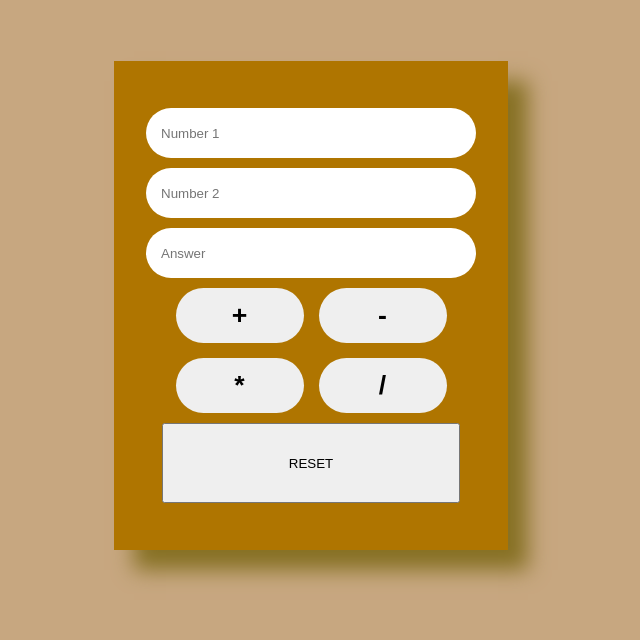
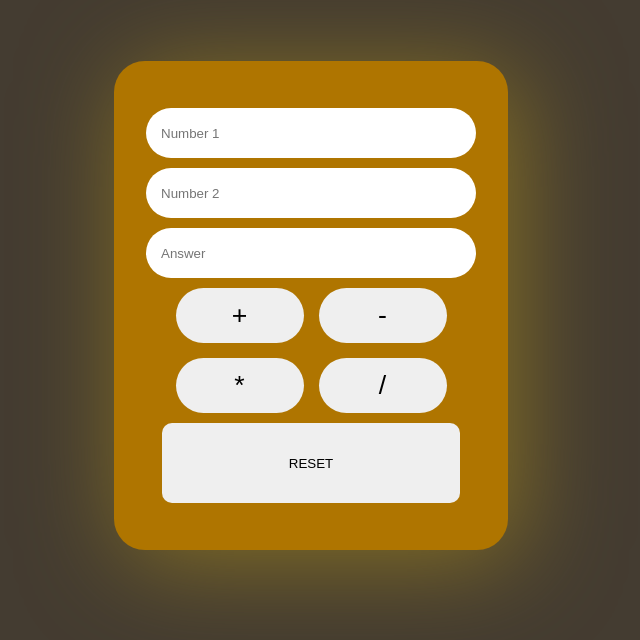
Before and after one commit to Codesamp-Rohan/Calculator, a plain HTML site: page index.html in a window 1280 px wide. In both pictures the pointer is over the element 640 px from the left and 305 px from the top of the page. Shown: the whole page, without its empty margins (329-969 px from the left). Drawn offline with Linux system fonts and the light colour scheme.

Commit message:
Add files via upload

```diff
--- a/style.css
+++ b/style.css
@@ -5,13 +5,14 @@
 body{
     display: flex;
     justify-content: center;
-    background-color: #c7a780;
+    background-color: #443c31;
     color: white;
 }
 h1{
-
+    font-weight: 100;
 }
 .calculator{
+    border-radius: 31px;
     width: 300px;
     height: auto;
     display: flex;
@@ -26,7 +27,7 @@ h1{
     transition: 300ms;
 }
 .calculator:hover{
-     box-shadow: 20px 20px 20px #877124;
+    box-shadow: 10px 10px 100px #877124;
 }
 .display{
     width: 100%;
@@ -48,7 +49,15 @@ h1{
     border-radius: 183px;
     border: 0px;
 }
+.button:hover{
+    box-shadow: 2px 4px 0px black;
+}
 #reset{
+    border-radius: 10px;
     width: 298px;
     height: 80px;
+    border: 0px;
 }
+#reset:hover{
+    box-shadow: 2px 4px 0px black;
+}
```
